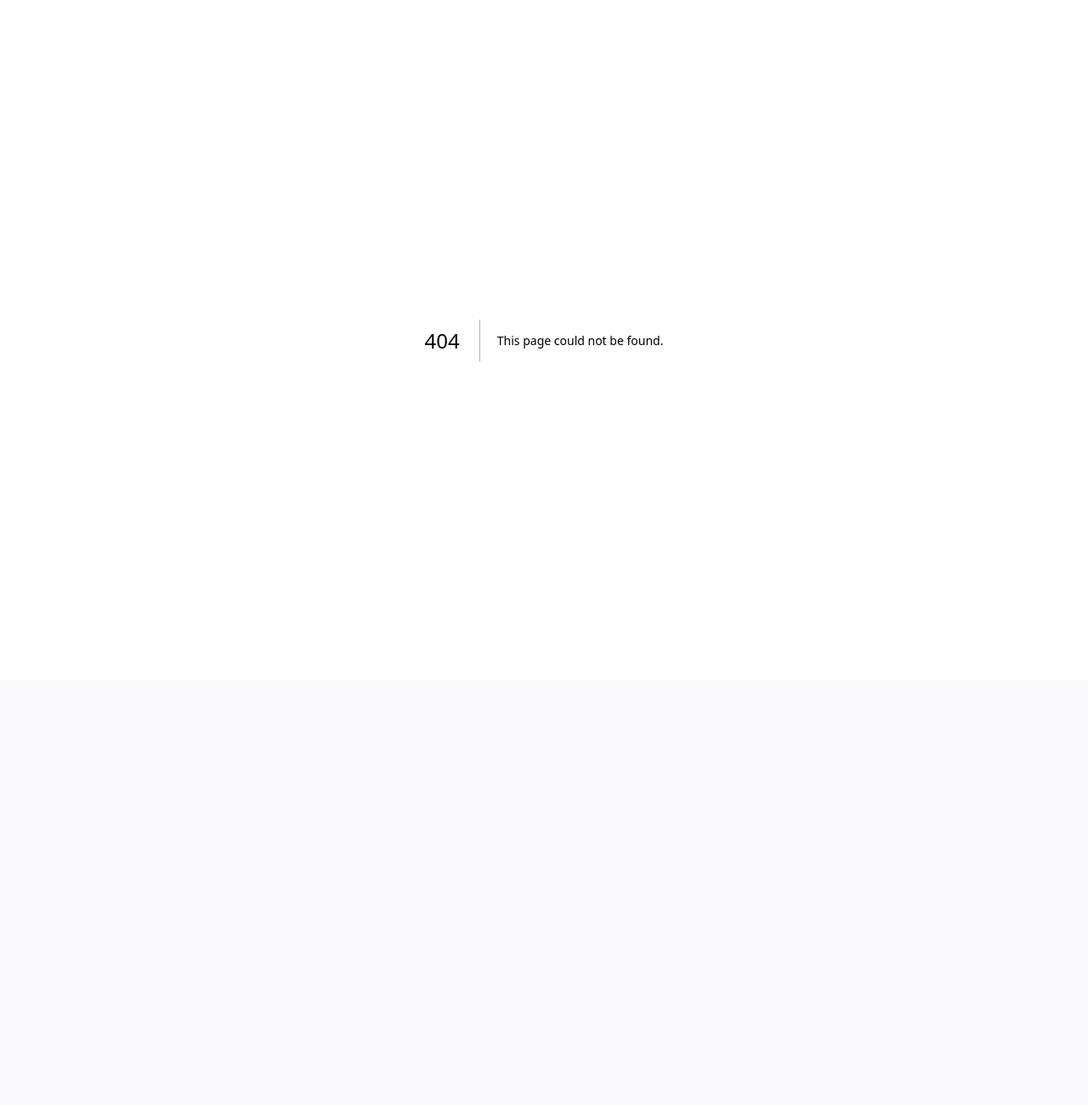
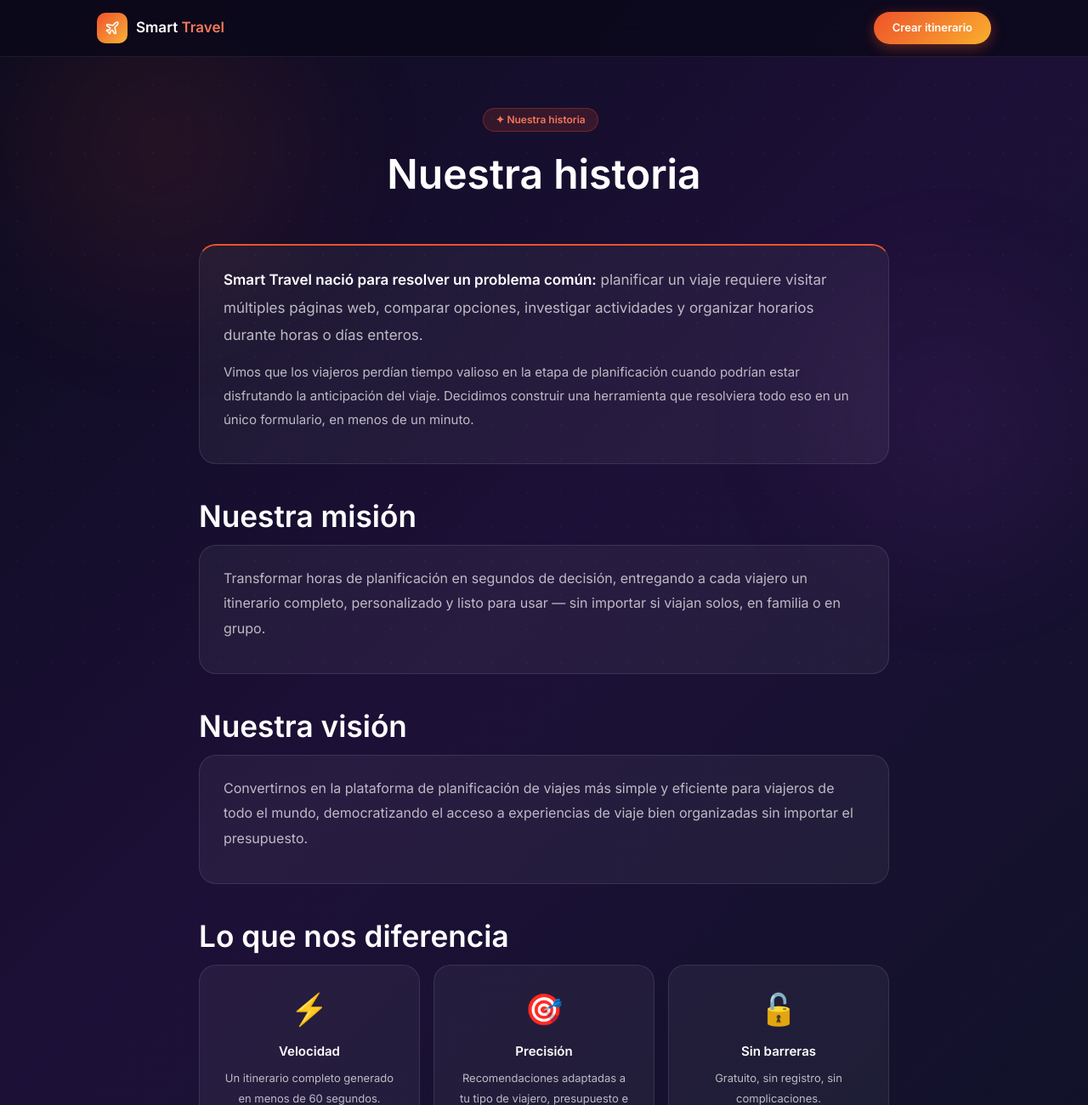
Before and after one commit to eduardodaza/paginaweblovable, a Next.js app in the folder cuenta-test-viajes-main/viajes-main/: page /sobre-nosotros in a window 1280 px wide. Before the commit this address had no page. Shown: the top 1300 px of the page at 85% size. Before the commit the page ends 800 px from the top, so only its background shows below. Built offline with nearby package versions, Linux system fonts and the light colour scheme.

Commit message:
Create sobre-nosotros.tsx

```diff
--- /dev/null
+++ b/cuenta-test-viajes-main/viajes-main/src/pages/sobre-nosotros.tsx
@@ -0,0 +1,60 @@
+import { PageLayout } from "@/components/PageLayout";
+import Link from "next/link";
+
+export default function SobreNosotrosPage() {
+  return (
+    <PageLayout title="Sobre Nosotros" description="La historia de Smart Travel: transformar horas de planificación en segundos de decisión.">
+      <div style={{ textAlign: "center", marginBottom: 56 }}>
+        <span className="page-badge">✦ Nuestra historia</span>
+        <h1 style={{ fontSize: "clamp(2rem,5vw,3rem)", fontWeight: 800, color: "#fff", marginTop: 16, marginBottom: 16, lineHeight: 1.1 }}>
+          Nuestra historia
+        </h1>
+      </div>
+
+      <div className="page-card" style={{ borderTop: "2px solid hsl(12 85% 55%)", marginBottom: 20 }}>
+        <p className="page-p" style={{ fontSize: 17, lineHeight: 1.9 }}>
+          <strong style={{ color: "#fff" }}>Smart Travel nació para resolver un problema común:</strong> planificar un viaje requiere visitar múltiples páginas web, comparar opciones, investigar actividades y organizar horarios durante horas o días enteros.
+        </p>
+        <p className="page-p">
+          Vimos que los viajeros perdían tiempo valioso en la etapa de planificación cuando podrían estar disfrutando la anticipación del viaje. Decidimos construir una herramienta que resolviera todo eso en un único formulario, en menos de un minuto.
+        </p>
+      </div>
+
+      <h2 className="page-h2">Nuestra misión</h2>
+      <div className="page-card">
+        <p className="page-p" style={{ fontSize: 16 }}>
+          Transformar horas de planificación en segundos de decisión, entregando a cada viajero un itinerario completo, personalizado y listo para usar — sin importar si viajan solos, en familia o en grupo.
+        </p>
+      </div>
+
+      <h2 className="page-h2">Nuestra visión</h2>
+      <div className="page-card">
+        <p className="page-p" style={{ fontSize: 16 }}>
+          Convertirnos en la plataforma de planificación de viajes más simple y eficiente para viajeros de todo el mundo, democratizando el acceso a experiencias de viaje bien organizadas sin importar el presupuesto.
+        </p>
+      </div>
+
+      <h2 className="page-h2">Lo que nos diferencia</h2>
+      <div style={{ display: "grid", gridTemplateColumns: "repeat(auto-fit,minmax(220px,1fr))", gap: 16, marginBottom: 24 }}>
+        {[
+          { icon: "⚡", title: "Velocidad", desc: "Un itinerario completo generado en menos de 60 segundos." },
+          { icon: "🎯", title: "Precisión", desc: "Recomendaciones adaptadas a tu tipo de viajero, presupuesto e intereses." },
+          { icon: "🔓", title: "Sin barreras", desc: "Gratuito, sin registro, sin complicaciones." },
+          { icon: "🌍", title: "Global", desc: "Más de 180 destinos con datos locales actualizados." },
+        ].map(v => (
+          <div key={v.title} className="page-card" style={{ textAlign: "center" }}>
+            <div style={{ fontSize: 36, marginBottom: 12 }}>{v.icon}</div>
+            <div style={{ fontSize: 15, fontWeight: 700, color: "#fff", marginBottom: 8 }}>{v.title}</div>
+            <p className="page-p" style={{ margin: 0, fontSize: 13 }}>{v.desc}</p>
+          </div>
+        ))}
+      </div>
+
+      <div className="page-divider" />
+      <div style={{ textAlign: "center", padding: "20px 0" }}>
+        <p className="page-p">¿Tienes preguntas o quieres colaborar con nosotros?</p>
+        <Link href="/contacto" className="page-btn" style={{ textDecoration: "none" }}>Contáctanos</Link>
+      </div>
+    </PageLayout>
+  );
+}
```
